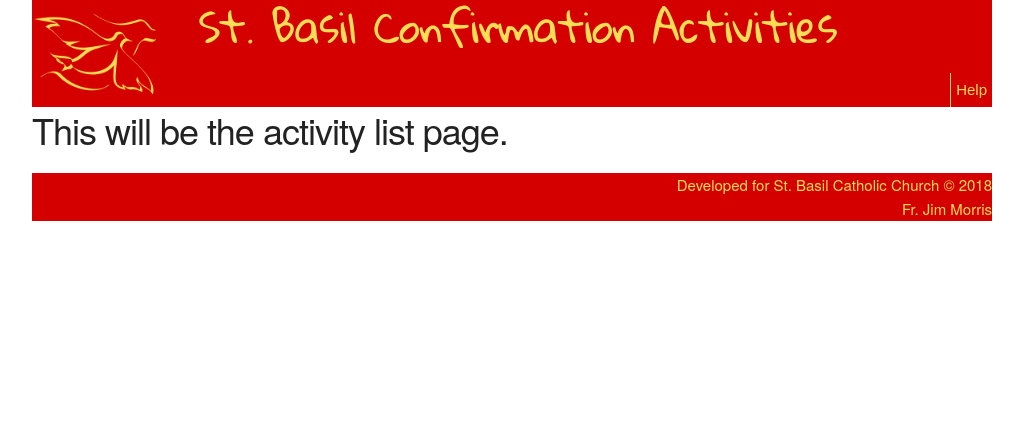
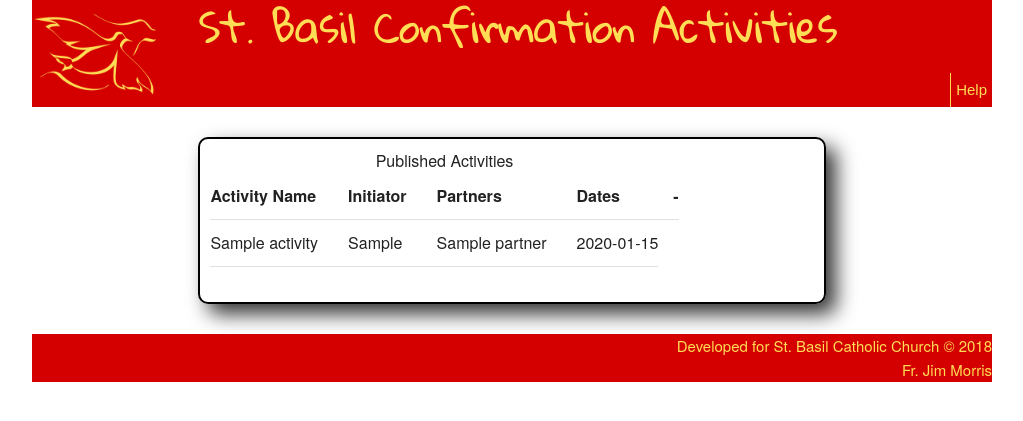
Before and after one commit to JMorris1575/confirmation2018, a Django app: template confirmation/development/templates/development/activity_list.html in a window 1280 px wide. Shown: the top 421 px of the page, without its empty margins (128-1151 px from the left). Run offline with Django 3.2, Linux system fonts and the light colour scheme; the template is opened without the code that fills it: most values are stand-ins (such as "Sample title", 1, 10 or a date in 2020); parts of the project's set-up code (start-up, migrations or seed data) failed here and were passed over.

Commit message:
Working on table of published activities

```diff
--- a/confirmation/development/templates/development/activity_list.html
+++ b/confirmation/development/templates/development/activity_list.html
@@ -2,6 +2,39 @@
 
 {% block content %}
     <div class="container">
-        <h3>This will be the activity list page.</h3>
+        <div class="offset-by-two eight columns shadowed">
+            <div>
+                <table>
+                    <caption>Published Activities</caption>
+                    <tr>
+                        <thead>
+                            <th>Activity Name</th>
+                            <th>Initiator</th>
+                            <th>Partners</th>
+                            <th>Dates</th>
+                            <th> - </th>
+                        </thead>
+                    </tr>
+                    {% for activity in activities %}
+                        <tr>
+                            <td>
+                                {{ activity }}
+                            </td>
+                            <td>
+                                {{ activity.get_initiator }}
+                            </td>
+                            <td>
+                                {% for partner in activity.get_partners %}
+                                    {{ partner.name }}
+                                {% endfor %}
+                            </td>
+                            <td>
+                                {{ activity.get_dates }}
+                            </td>
+                        </tr>
+                    {% endfor %}
+                </table>
+            </div>
+        </div>
     </div>
 {% endblock %}
--- a/confirmation/development/views.py
+++ b/confirmation/development/views.py
@@ -2,6 +2,7 @@ from django.shortcuts import render
 from django.views import View
 from django.core.exceptions import PermissionDenied
 from config.utilities import get_group_names
+from .models import DevelopingActivity
 
 from config.utilities import PageMixin
 
@@ -14,6 +15,7 @@ class DevActivitiesListView(View):
     def get(self, request):
         group_names = get_group_names(request.user)
         if 'Administrator' in group_names or 'Supervisor' in group_names or 'Team' in group_names:
-            return render(request, self.template_name, {'group_names': group_names})
+            activities = DevelopingActivity.objects.all()
+            return render(request, self.template_name, {'group_names': group_names, 'activities': activities})
         else:
             raise PermissionDenied
```
Also changed, not shown: confirmation/development/models.py (+14 -1 lines), 1 other file.
